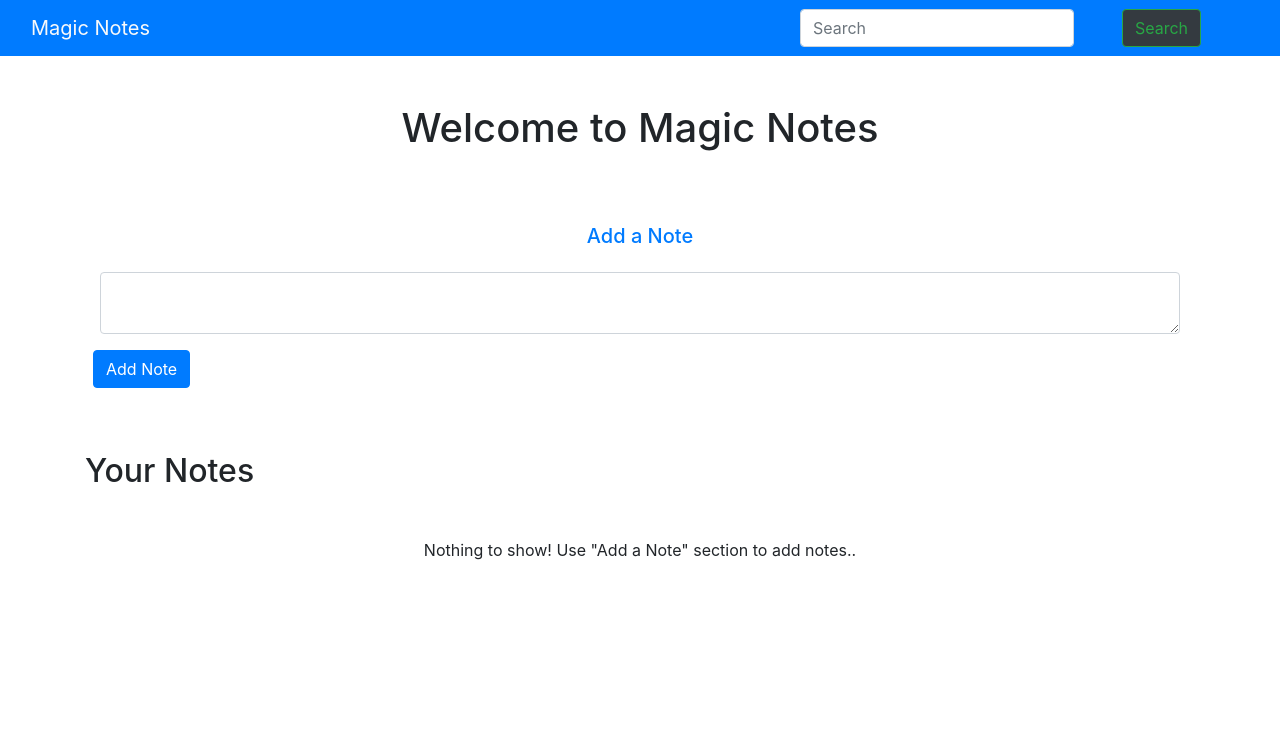
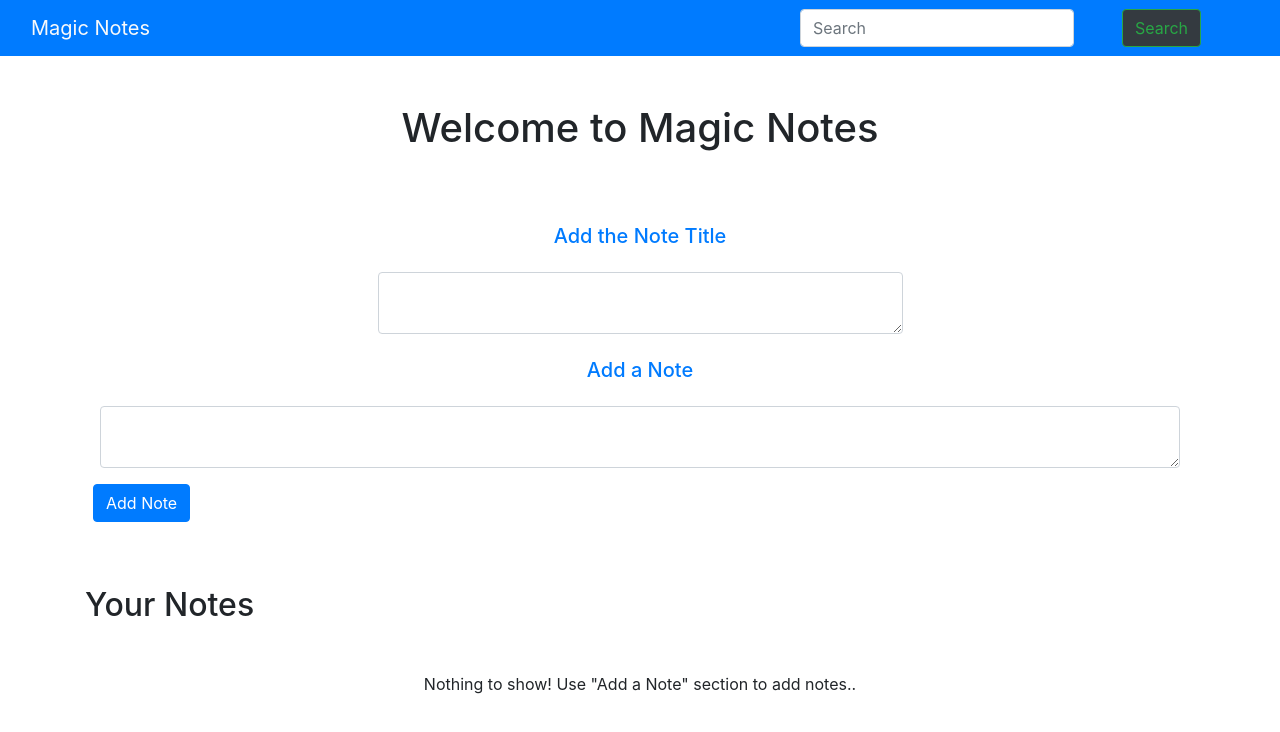
Before and after one commit to RanaShahim/To-Do-List, a plain HTML site: page index.html in a window 1280 px wide. Drawn offline with nearby package versions, Linux system fonts and the light colour scheme.

Commit message:
Title added

```diff
--- a/index.html
+++ b/index.html
@@ -43,6 +43,18 @@
     <div class="container cont-1">
       <div class="row">
         <div class="col-12">
+          <h5 class="text-center my-4 text-primary">Add the Note Title</h5>
+          <div class="w-50 input-group container">
+            <textarea
+              class="form-control"
+              aria-label="With textarea"
+              id="title-txt-area"
+            ></textarea>
+          </div>
+        </div>
+      </div>
+      <div class="row">
+        <div class="col-12">
           <h5 class="text-center my-4 text-primary">Add a Note</h5>
           <div class="input-group container">
             <textarea
--- a/script.js
+++ b/script.js
@@ -56,7 +56,7 @@ ans - In innerHTML, you can use html elements like <b><div> etc.
 
 ans - Array.from(Element)
 
-3- LOCAL STORAGE : While working with local Storage, always pull save the data in the local storage first and then manipulate it accordingly!
+3- LOCAL STORAGE : While working with local Storage, always save the data in the local storage first and then manipulate it accordingly!
 
 
 
@@ -69,6 +69,8 @@ let myPara = document.querySelector(".my-para");
 let mainCont = document.querySelector(".my-cont-2");
 let search = document.querySelector("#search1");
 let txtArea = document.getElementById("my-txt-area");
+let titleArea = document.getElementById("title-txt-area");
+
 showNotes();
 
 firstBtn.addEventListener("click", function (e) {
@@ -86,11 +88,14 @@ firstBtn.addEventListener("click", function (e) {
   addedNote.classList.add("my-cont-2");
   showNotes();
   txtArea.value = "";
+  titleArea.value = "";
 });
 
 //Showing Notes
 
 function showNotes() {
+  let value = titleArea.value;
+  console.log(value);
   let notes = localStorage.getItem("notes");
   if (notes === null) {
     notesArr = [];
@@ -102,9 +107,9 @@ function showNotes() {
   notesArr.forEach((element, index) => {
     html += `<div class="card" style="width: 18rem;">
   <div class="card-body">
-    <h5 class="card-title">Note ${index + 1}</h5>
+    <h5 class="card-title">${value}</h5>
     <p class="card-text">${element}</p>
-    <button id = "${index}" onclick = "deleteNote(this.id)"  class="btn btn-primary">Delete Note</button>
+    <button id = "${index}" onclick = "deleteNote(this.id)"class="btn btn-primary">Delete Note</button>
   </div>
 </div>`;
   });
```
